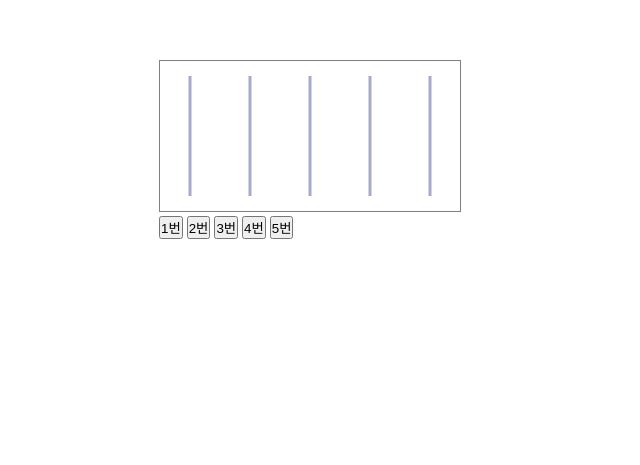
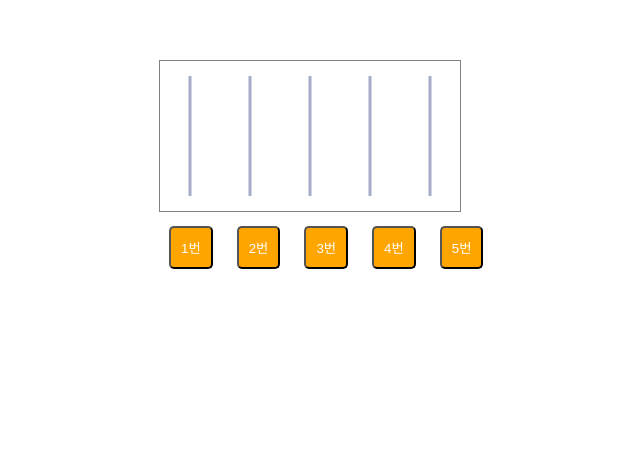
Before and after one commit to hyundai-sangho/ghostLegGame, a plain HTML site: page index.html in a window 1280 px wide. Shown: the part 180-645 px from the top of the page, without its empty margins (225-865 px from the left). Drawn offline with Linux system fonts and the light colour scheme.

Commit message:
버튼 컬러 및 사이즈, 위치 조정

```diff
--- a/style.css
+++ b/style.css
@@ -1,19 +1,36 @@
-* {
+/* * {
   margin: 0;
   padding: 0;
-}
+} */
 
 #container {
   display: inline-block;
-  max-width: 602px;
-  max-height: 402px;
+  width: 602px;
+  height: 402px;
   position: absolute;
   left: 30%;
   top: 30%;
 }
 
 #canvas {
-  max-width: 600px;
-  max-height: 400px;
   border: 1px solid gray;
 }
+
+#btn1,
+#btn2,
+#btn3,
+#btn4,
+#btn5 {
+  border-radius: 5px;
+  padding: 10px;
+  background-color: orange;
+  color: white;
+  cursor: pointer;
+  margin: 10px;
+}
+
+#buttonsDiv {
+  margin: 0 auto;
+  width: 600px;
+  text-align: center;
+}
```
